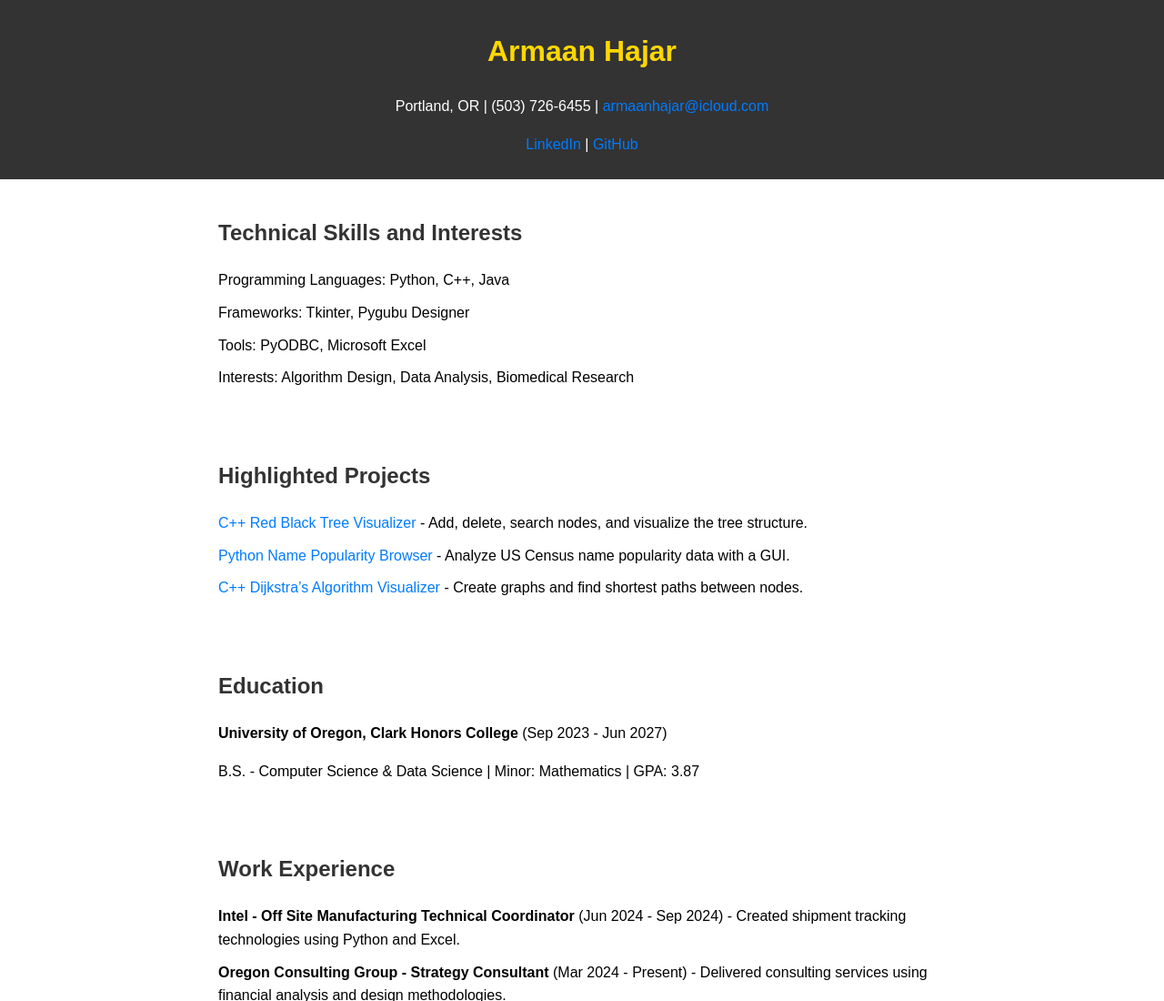
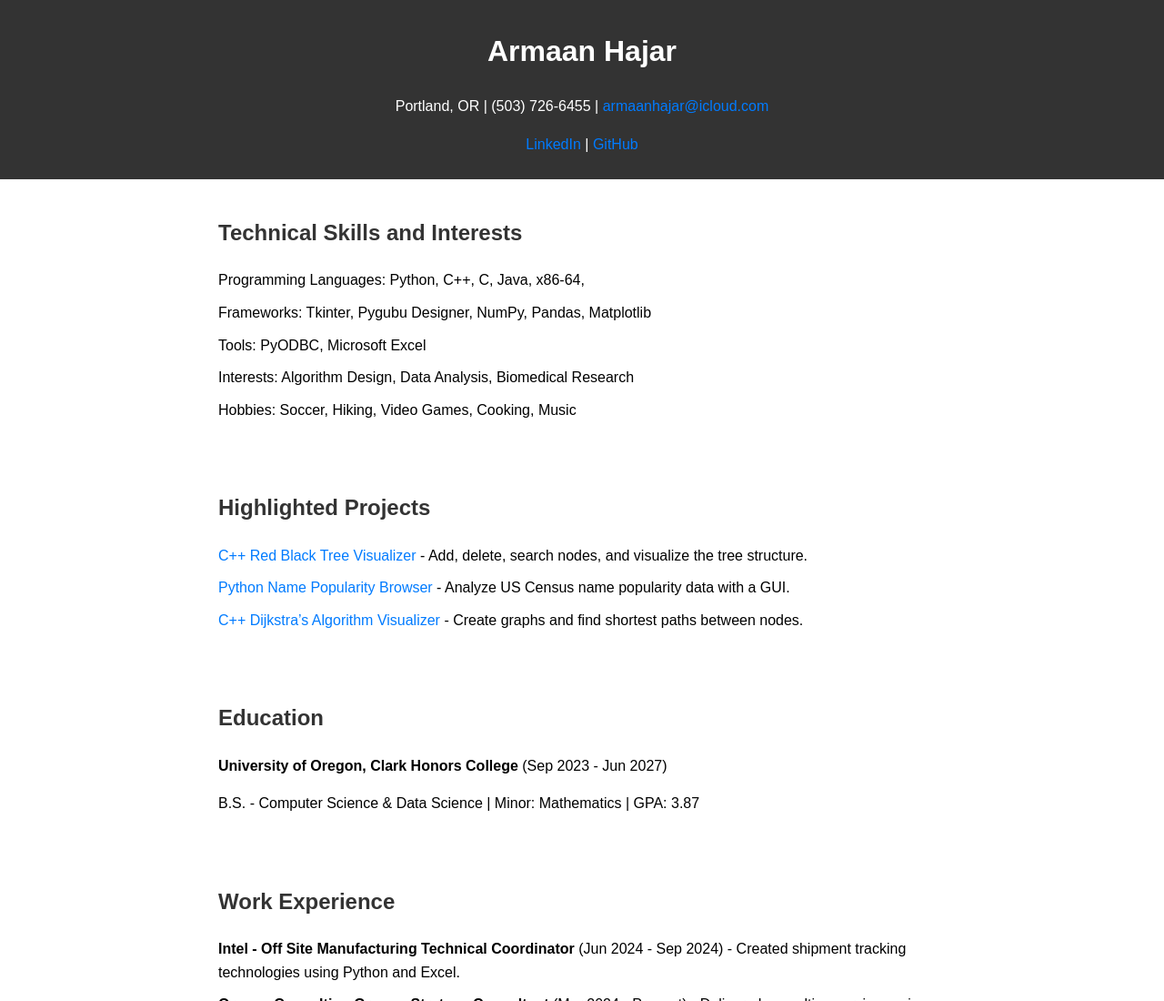
Before and after one commit to ArmaanHajar/ArmaanHajar.github.io, a plain HTML site: page index.html in a window 1280 px wide. Shown: the top 1100 px of the page at 91% size. Drawn offline with Linux system fonts and the light colour scheme.

Commit message:
next commit

```diff
--- a/index.html
+++ b/index.html
@@ -18,7 +18,7 @@
             text-align: center;
         }
         header h1 {
-            color: #FFD700; /* Gold color for contrast */
+            color: #fff;
         }
         section {
             padding: 20px;
@@ -54,10 +54,11 @@
     <section>
         <h2>Technical Skills and Interests</h2>
         <ul>
-            <li>Programming Languages: Python, C++, Java</li>
-            <li>Frameworks: Tkinter, Pygubu Designer</li>
+            <li>Programming Languages: Python, C++, C, Java, x86-64, </li>
+            <li>Frameworks: Tkinter, Pygubu Designer, NumPy, Pandas, Matplotlib</li>
             <li>Tools: PyODBC, Microsoft Excel</li>
             <li>Interests: Algorithm Design, Data Analysis, Biomedical Research</li>
+            <li>Hobbies: Soccer, Hiking, Video Games, Cooking, Music</li>
         </ul>
     </section>
 
```
